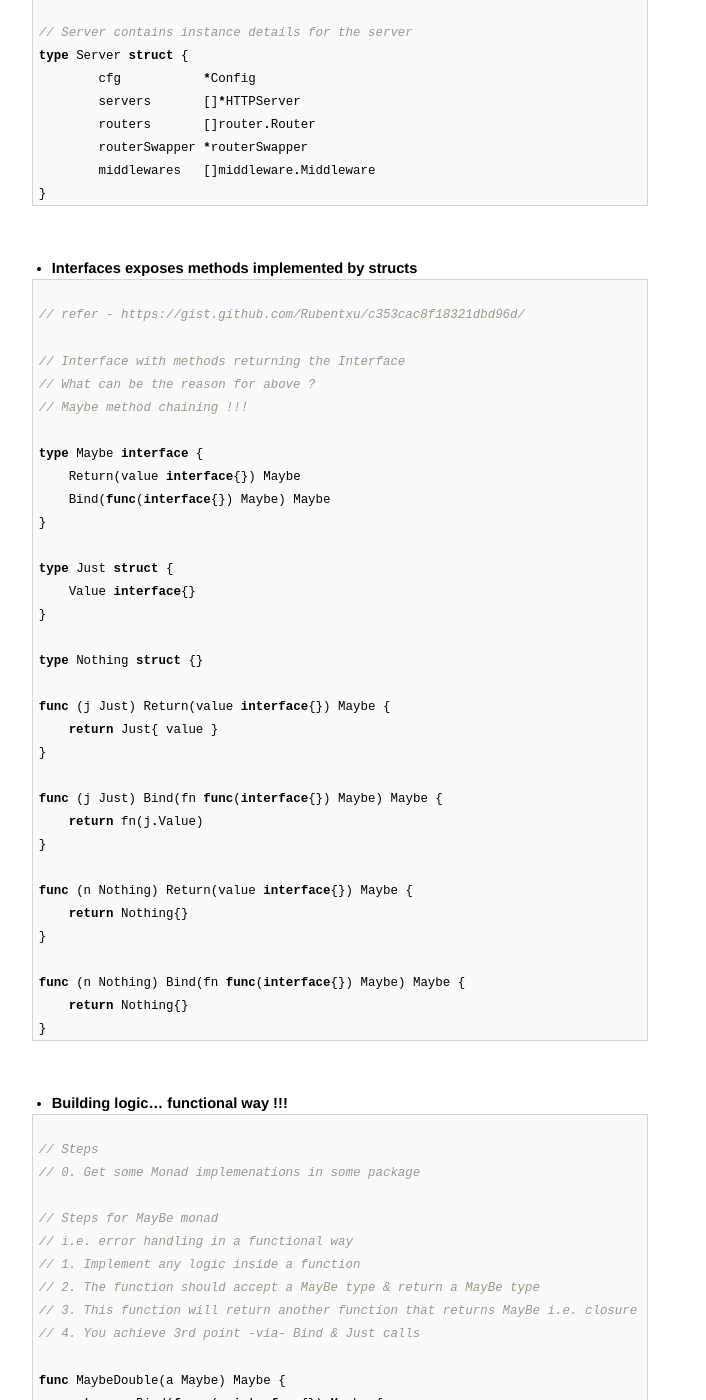
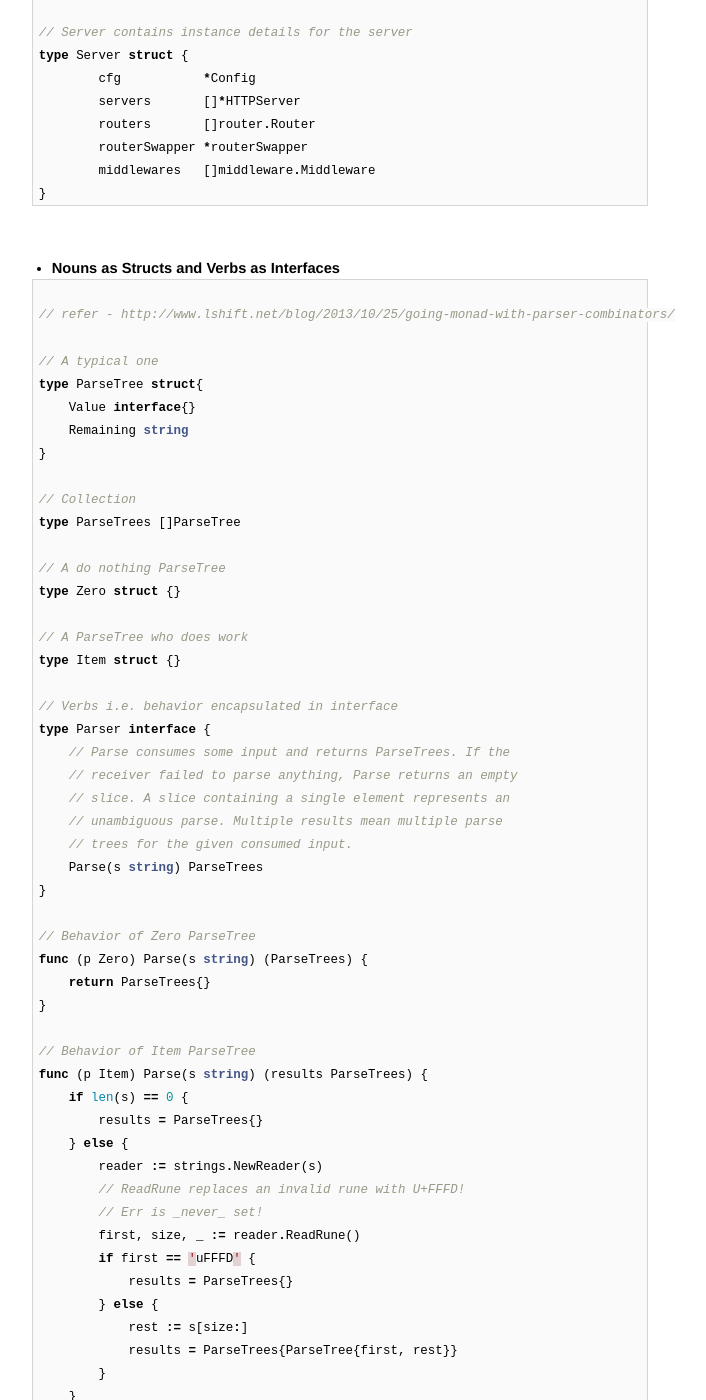
Before and after one commit to AmitKumarDas/amitkumardas.github.io, a Jekyll site: the page built from _posts/2016-07-14-my-golang-refresher.md, in a window 1280 px wide and 1400 px high, scrolled down 1462 px. Shown: the whole window, without its empty margins (300-1006 px from the left). Built offline with Jekyll 4.4.1, drawn with Linux system fonts in a browser that asks for light colours.

Commit message:
Update 2016-07-14-my-golang-refresher.md

````diff
--- a/_posts/2016-07-14-my-golang-refresher.md
+++ b/_posts/2016-07-14-my-golang-refresher.md
@@ -82,6 +82,64 @@
 	routers       []router.Router
 	routerSwapper *routerSwapper
 	middlewares   []middleware.Middleware
+}
+```
+
+<br />
+
+- **Nouns as Structs and Verbs as Interfaces**
+
+```go
+
+// refer - http://www.lshift.net/blog/2013/10/25/going-monad-with-parser-combinators/
+
+// A typical one
+type ParseTree struct{
+    Value interface{}
+    Remaining string
+}
+
+// Collection
+type ParseTrees []ParseTree
+
+// A do nothing ParseTree
+type Zero struct {}
+
+// A ParseTree who does work
+type Item struct {}
+
+// Verbs i.e. behavior encapsulated in interface
+type Parser interface {
+    // Parse consumes some input and returns ParseTrees. If the
+    // receiver failed to parse anything, Parse returns an empty
+    // slice. A slice containing a single element represents an
+    // unambiguous parse. Multiple results mean multiple parse
+    // trees for the given consumed input.
+    Parse(s string) ParseTrees
+}
+
+// Behavior of Zero ParseTree
+func (p Zero) Parse(s string) (ParseTrees) {
+    return ParseTrees{}
+}
+
+// Behavior of Item ParseTree
+func (p Item) Parse(s string) (results ParseTrees) {
+    if len(s) == 0 {
+        results = ParseTrees{}
+    } else {
+        reader := strings.NewReader(s)
+        // ReadRune replaces an invalid rune with U+FFFD!
+        // Err is _never_ set!
+        first, size, _ := reader.ReadRune()
+        if first == 'uFFFD' {
+            results = ParseTrees{}
+        } else {
+            rest := s[size:]
+            results = ParseTrees{ParseTree{first, rest}}
+        }
+    }
+    return
 }
 ```
 
````
